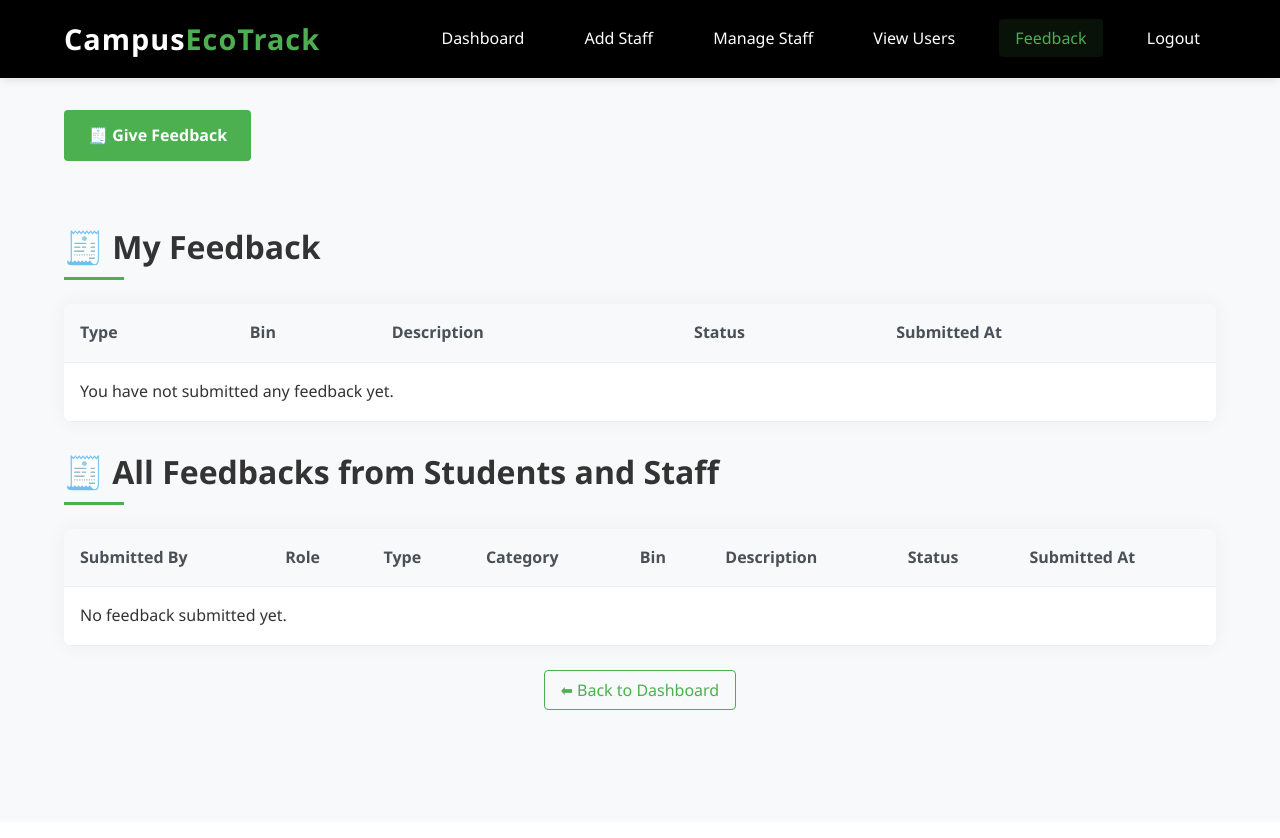
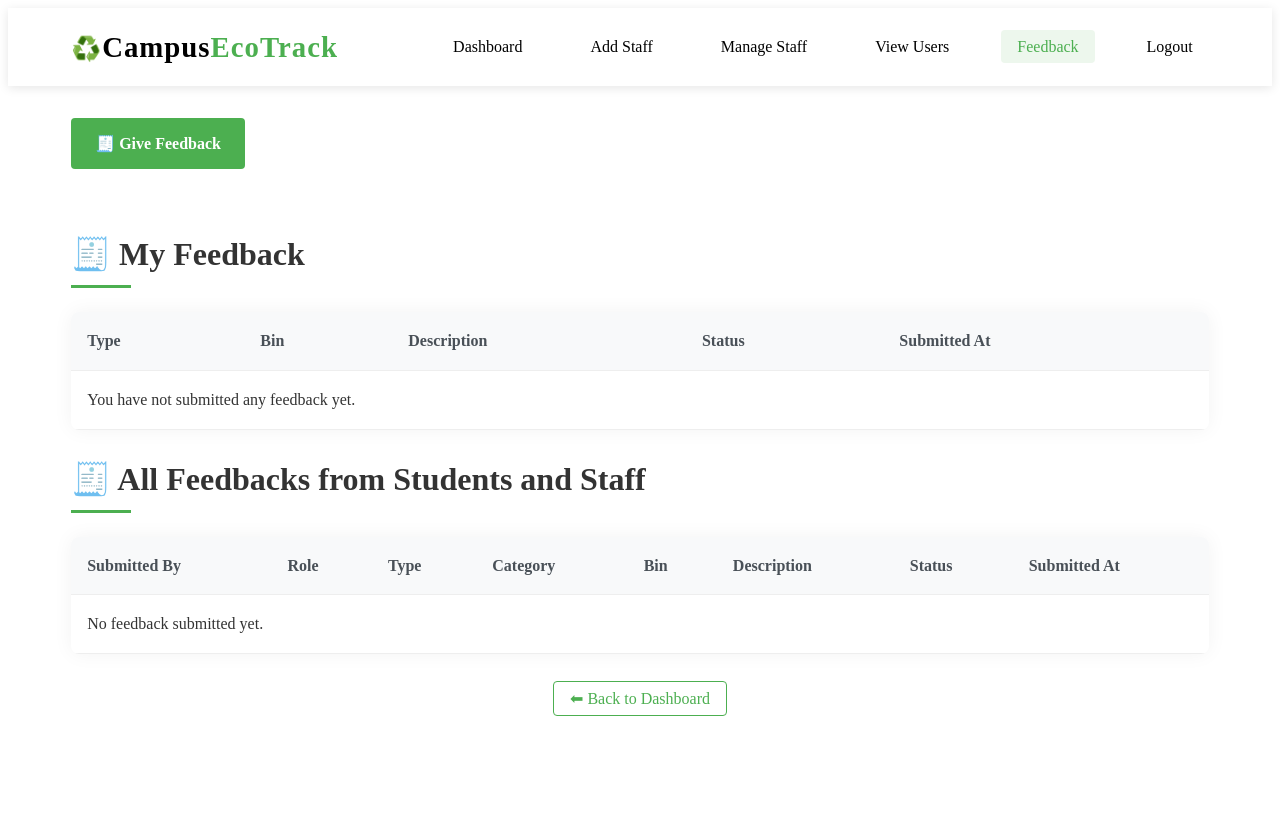
Before and after one commit to Arjunkothanath/ECOCAMPUS, a Django app: template headstaff/templates/headstaff/feedback.html in a window 1280 px wide. Before the commit the page ends 710 px from the top, so only its background shows below. Run offline with Django 5.2, Linux system fonts and the light colour scheme; the template is opened without the code that fills it, so the values that code supplies are empty.

Commit message:
Add files via upload

```diff
--- a/headstaff/static/headstaff.css
+++ b/headstaff/static/headstaff.css
@@ -1,15 +1,13 @@
 /* Headstaff Panel Base Styles */
 body {
-    background-color: #f8f9fa;
-    color: #333;
-    font-family: 'Segoe UI', Tahoma, Geneva, Verdana, sans-serif;
+    background-color: #ffffff;
+    color: #333333;
     line-height: 1.6;
-    margin: 0;
 }
 
 header {
-    background-color: #000;
-    color: white;
+    background-color: #ffffff;
+    color: rgb(0, 0, 0);
     padding: 1rem 5%;
     display: flex;
     justify-content: space-between;
@@ -25,15 +23,19 @@ header {
     font-weight: 700;
     letter-spacing: 1px;
 }
+.logo::before {
+    content: "♻️";
+    font-size: 1.5rem;
+}
 
 .logo span {
     color: #4CAF50;
 }
 
 nav a {
-    color: #ffffff;
+    color: #000000;
     text-decoration: none;
-    margin-left: 1.5rem;
+    margin-left: 2rem;
     font-weight: 500;
     transition: all 0.3s ease;
     padding: 0.5rem 1rem;
```
Also changed, not shown: users/static/staff_dashboard.css (+17 -10 lines), users/static/student_dashboard.css (+18 -13 lines).
